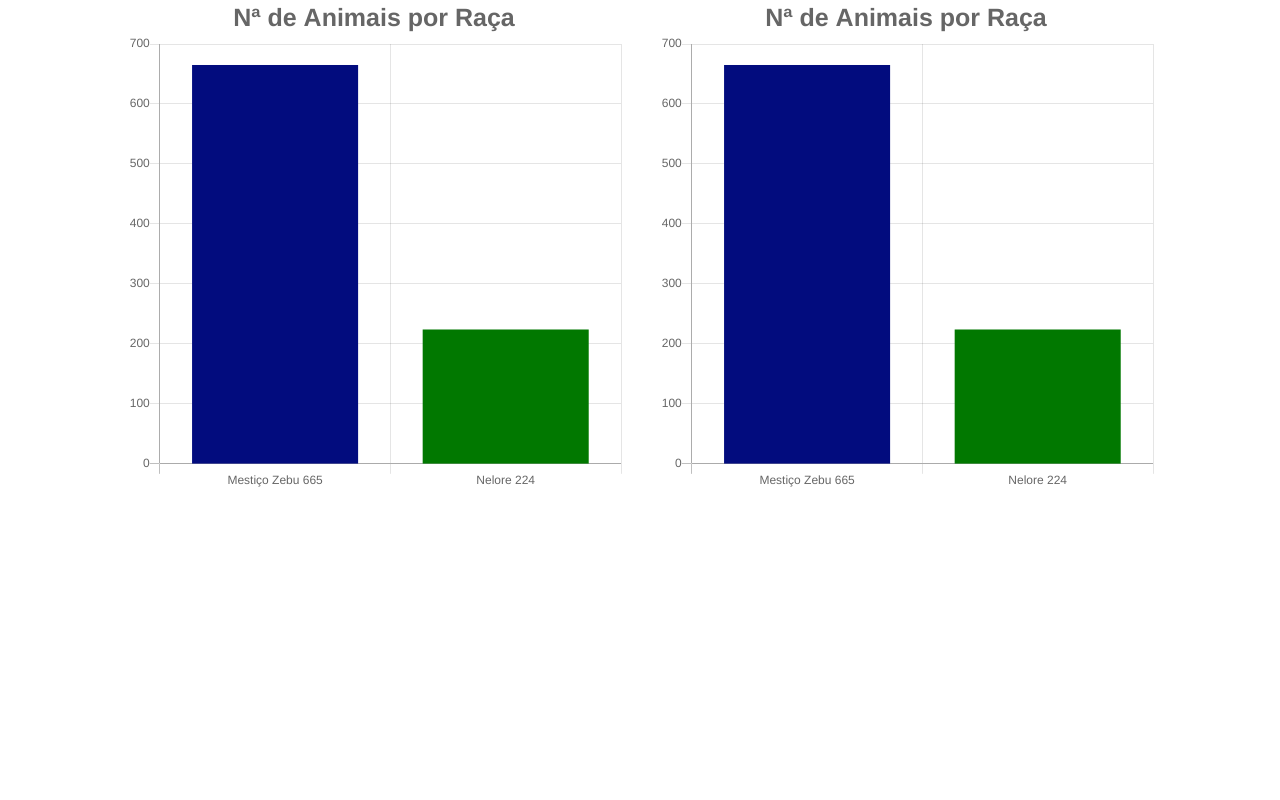
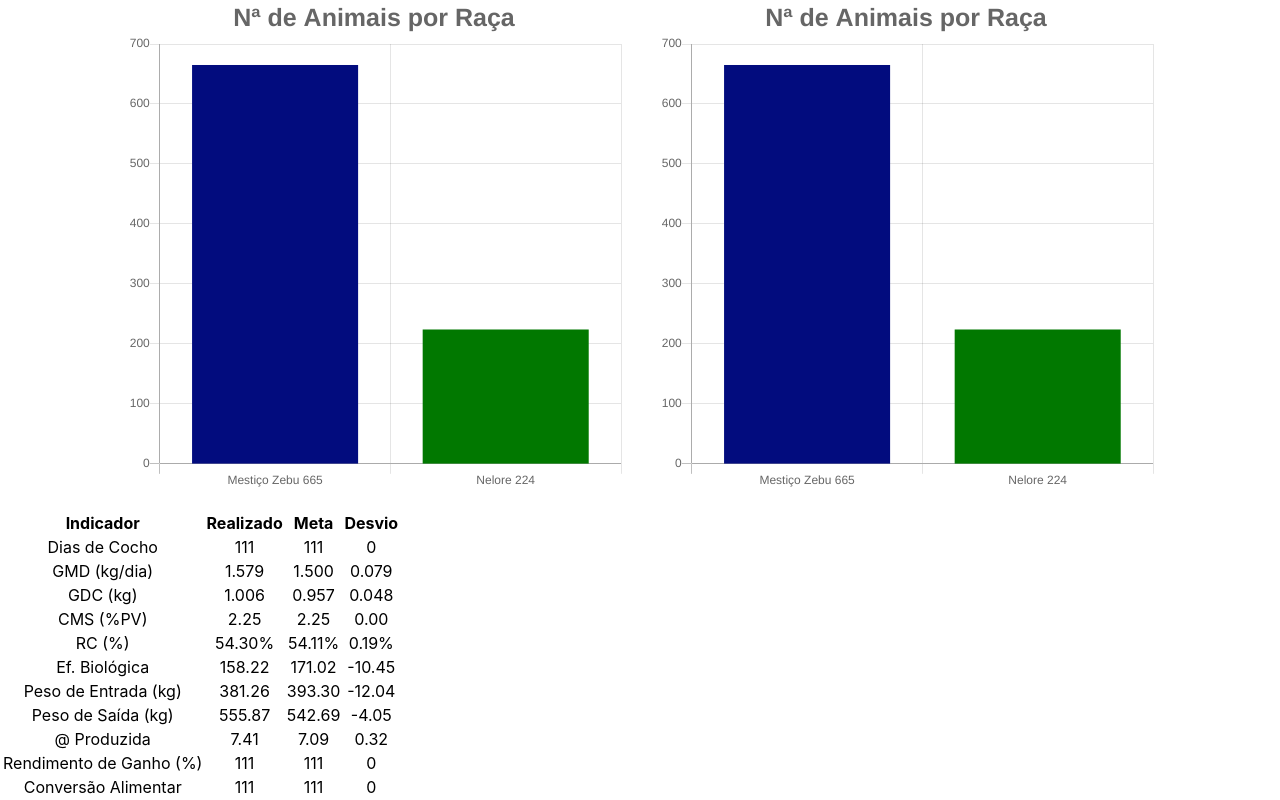
Before and after one commit to jxrxsx/starter-chartjs, a React (Create React App) app: page / in a window 1280 px wide. Shown: the part 931-1731 px from the top of the page. Before the commit the page ends 1441 px from the top, so only its background shows below. Built offline with nearby package versions, Linux system fonts and the light colour scheme.

Commit message:
criando o componente tabela

```diff
--- a/src/App.js
+++ b/src/App.js
@@ -3,6 +3,7 @@ import './App.css';
 
 import MainChart from './components/MainChart/';
 import BarChart from './components/BarChart/';
+import Table from './components/Table';
 
 
 function App() {
@@ -13,7 +14,7 @@ function App() {
         <BarChart />
       </main>
       <aside className="table">
-        {/* <Table /> */}
+        <Table />
       </aside>
     </div>
   );
--- a/src/components/Table/index.js
+++ b/src/components/Table/index.js
@@ -3,10 +3,84 @@ import React from 'react';
 import './styles.css';
 
 function Table() {
-  return (
-    <div className="table">
-    </div>
-  );
+    return (
+        <div className="table">
+            <table>
+                <tr>
+                    <th className="col">Indicador</th>
+                    <th className="col">Realizado</th>
+                    <th className="col">Meta</th>
+                    <th className="col">Desvio</th>
+                </tr>
+                <tr>
+                    <td>Dias de Cocho</td>
+                    <td>111</td>
+                    <td>111</td>
+                    <td>0</td>
+                </tr>
+                <tr>
+                    <td>GMD (kg/dia)</td>
+                    <td>1.579</td>
+                    <td>1.500</td>
+                    <td>0.079</td>
+                </tr>
+                <tr>
+                    <td>GDC (kg)</td>
+                    <td>1.006</td>
+                    <td>0.957</td>
+                    <td>0.048</td>
+                </tr>
+                <tr>
+                    <td>CMS (%PV)</td>
+                    <td>2.25</td>
+                    <td>2.25</td>
+                    <td>0.00</td>
+                </tr>
+                <tr>
+                    <td>RC (%)</td>
+                    <td>54.30%</td>
+                    <td>54.11%</td>
+                    <td>0.19%</td>
+                </tr>
+                <tr>
+                    <td>Ef. Biológica</td>
+                    <td>158.22</td>
+                    <td>171.02</td>
+                    <td>-10.45</td>
+                </tr>
+                <tr>
+                    <td>Peso de Entrada (kg)</td>
+                    <td>381.26</td>
+                    <td>393.30</td>
+                    <td>-12.04</td>
+                </tr>
+                <tr>
+                    <td>Peso de Saída (kg)</td>
+                    <td>555.87</td>
+                    <td>542.69</td>
+                    <td>-4.05</td>
+                </tr>
+                <tr>
+                    <td>@ Produzida</td>
+                    <td>7.41</td>
+                    <td>7.09</td>
+                    <td>0.32</td>
+                </tr>
+                <tr>
+                    <td>Rendimento de Ganho (%)</td>
+                    <td>111</td>
+                    <td>111</td>
+                    <td>0</td>
+                </tr>
+                <tr>
+                    <td>Conversão Alimentar</td>
+                    <td>111</td>
+                    <td>111</td>
+                    <td>0</td>
+                </tr>
+            </table>
+        </div>
+    );
 }
 
 export default Table;
```
